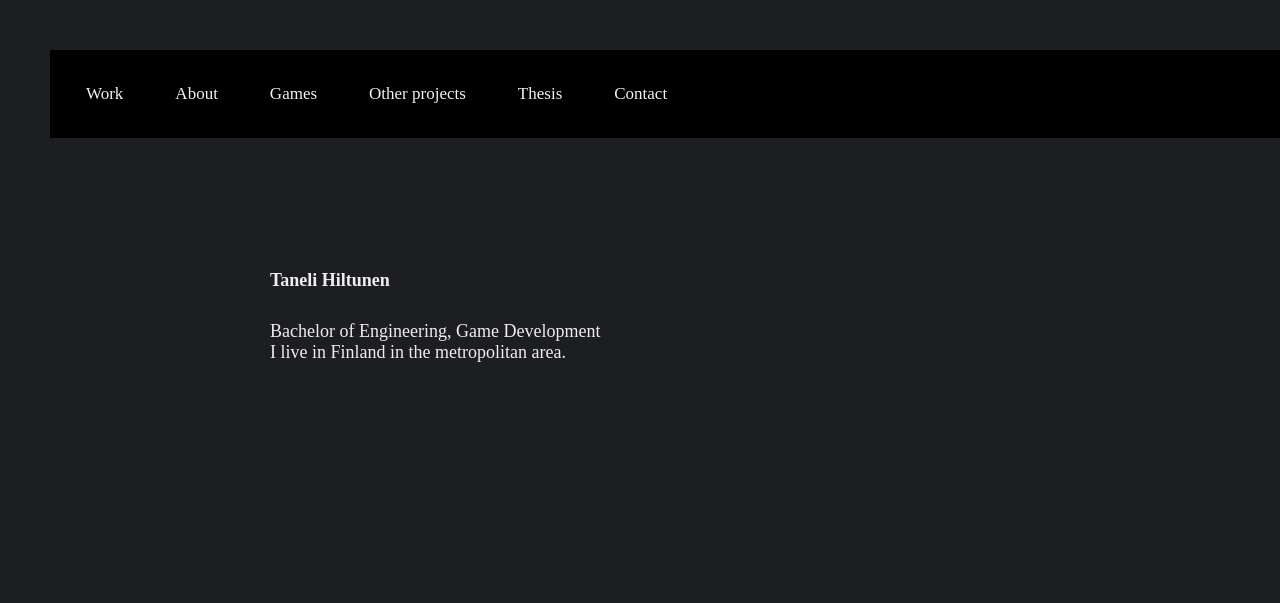
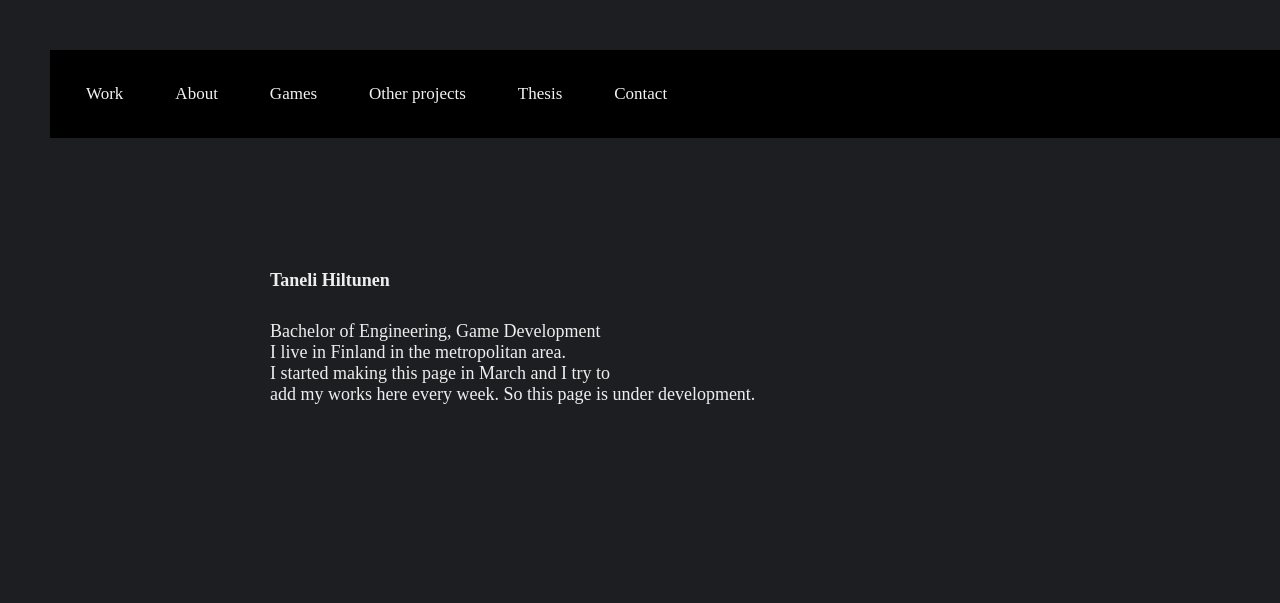
Before and after one commit to Tanelith/Portfolio, a plain HTML site: page index.html in a window 1280 px wide. Shown: the top 603 px of the page. Drawn offline with Linux system fonts and the light colour scheme.

Commit message:
Update index

```diff
--- a/index.html
+++ b/index.html
@@ -17,7 +17,9 @@
         <h1 id="nameHeader">Taneli Hiltunen</h1>
         <p>
             Bachelor of Engineering, Game Development <br />
-            I live in Finland in the metropolitan area.
+            I live in Finland in the metropolitan area. <br />
+            I started making this page in March and I try to <br />
+            add my works here every week. So this page is under development.
         </p>
     </div>
 
```
